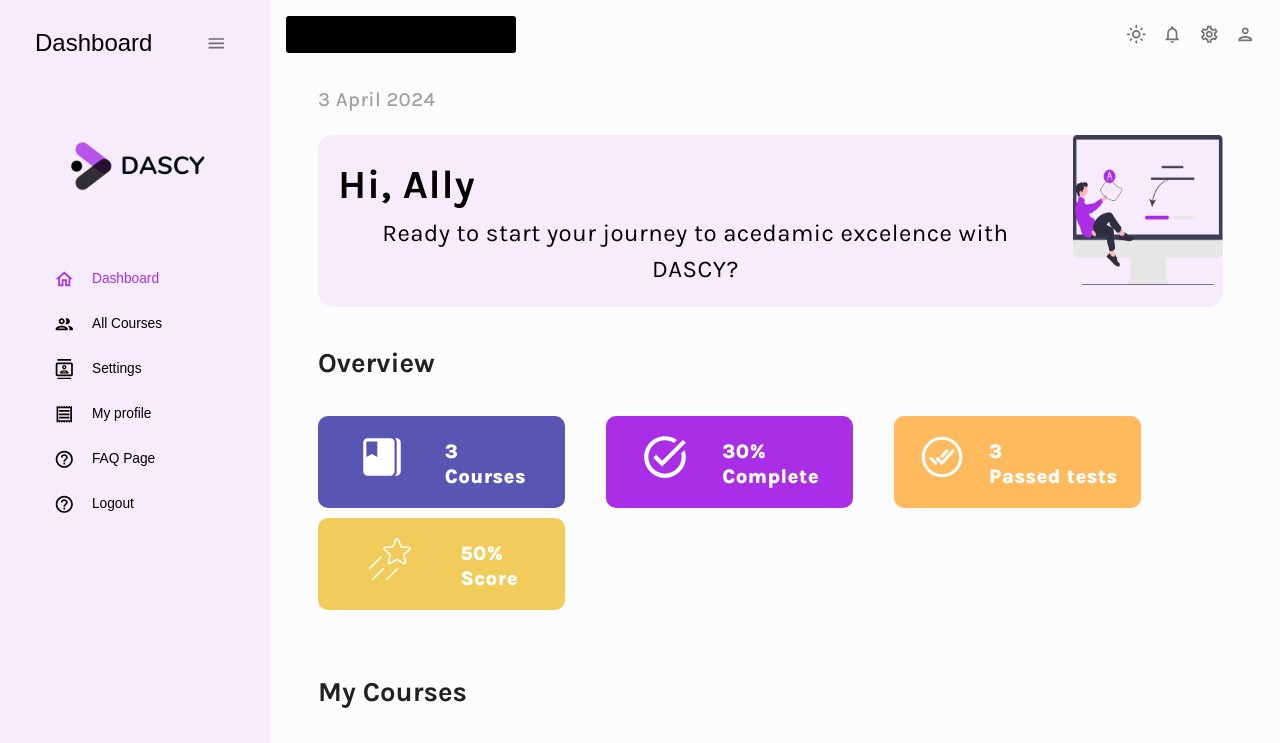
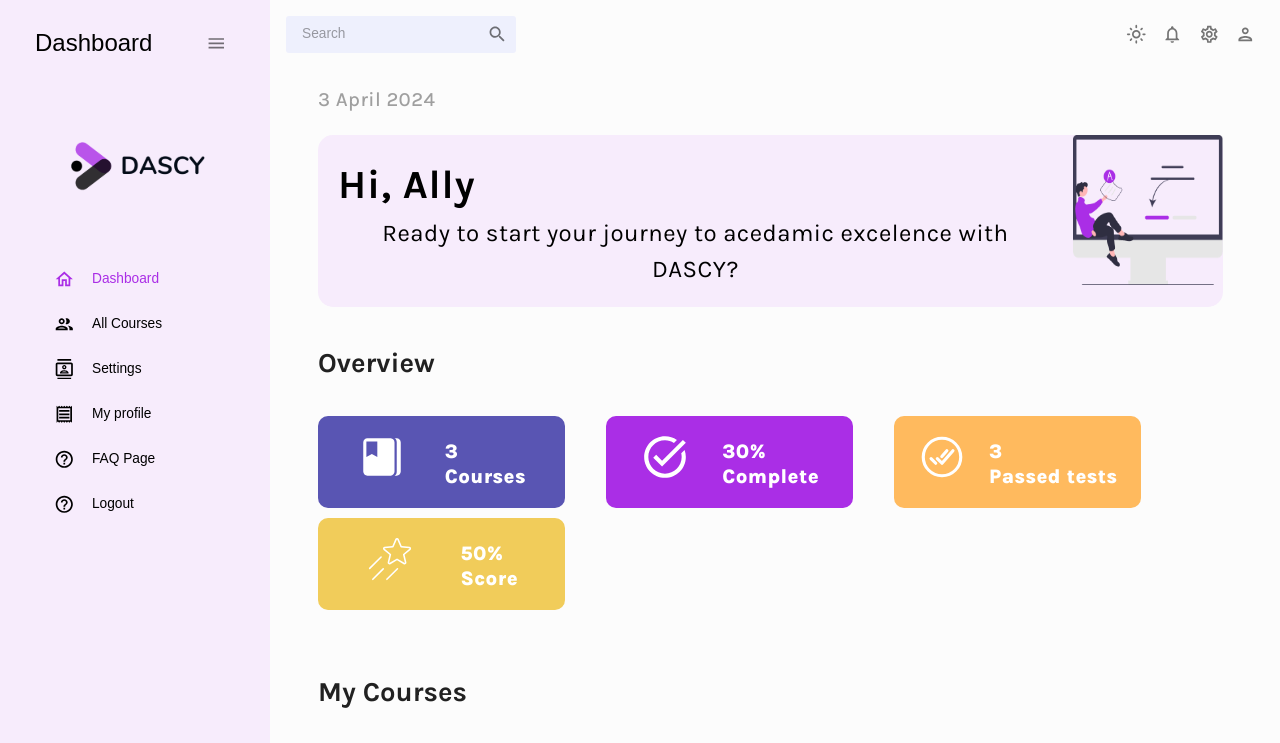
Before and after one commit to chaima1111/Dascy-platform, a React (Create React App) app in the folder dascy_frontend/: page /dashboard in a window 1280 px wide. Shown: the top 743 px of the page. Built offline with nearby package versions, Linux system fonts and the light colour scheme.

Commit message:
dashboard modification version two

```diff
--- a/dascy_frontend/src/Pages/scenes/global/Topbar.jsx
+++ b/dascy_frontend/src/Pages/scenes/global/Topbar.jsx
@@ -17,7 +17,7 @@ const Topbar = () => {
 
   return (
     <Box display="flex" justifyContent="space-between" p={2}>
-      <Box display="flex" backgroundColor={colors.grey[100]} borderRadius="3px">
+      <Box display="flex" backgroundColor={colors.grey[500]} borderRadius="3px">
         <InputBase sx={{ ml: 2, flex: 1 }} placeholder="Search" />
         <IconButton type="buttoon" sx={{ p: 1 }}>
           <SearchIcon />
--- a/dascy_frontend/src/theme.js
+++ b/dascy_frontend/src/theme.js
@@ -10,7 +10,7 @@ export const tokens = (mode) => ({
           200: "#c2c2c2",
           300: "#a3a3a3",
           400: "#858585",
-          500: "#666666",
+          500: "#AA2EE6",
           600: "#525252",
           700: "#3d3d3d",
           800: "#292929",
@@ -67,7 +67,7 @@ export const tokens = (mode) => ({
           200: "#292929",
           300: "#3d3d3d",
           400: "#525252",
-          500: "#666666",
+          500: "#EEF0FD",
           600: "#858585",
           700: "#a3a3a3",
           800: "#c2c2c2",
```
